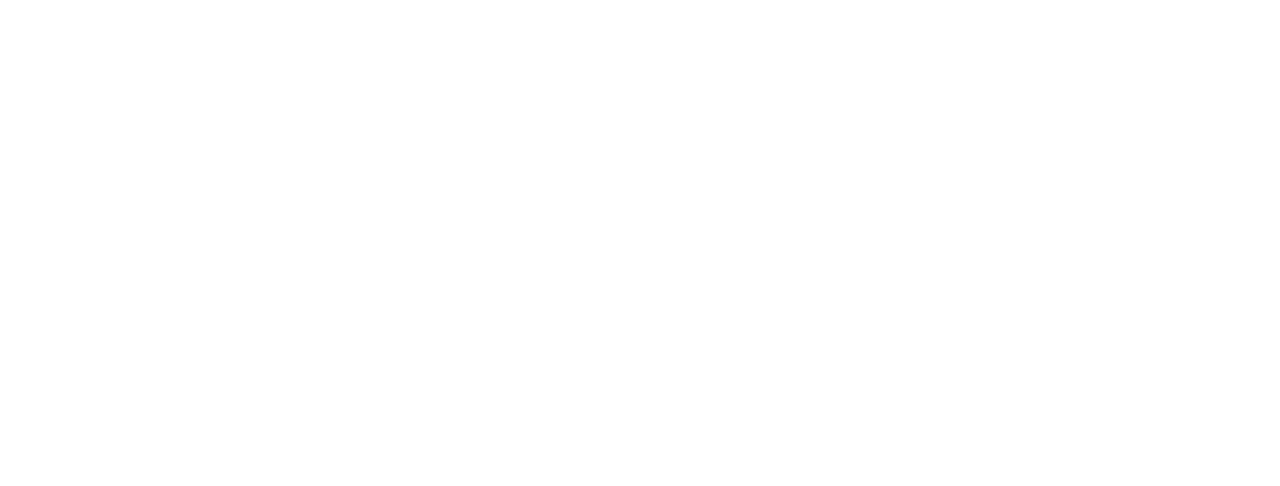
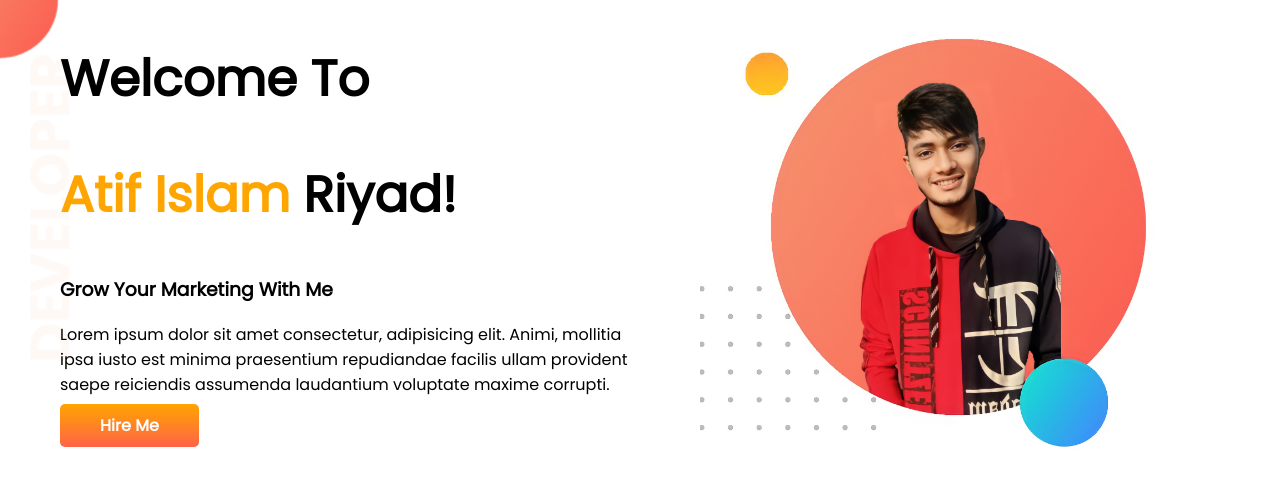
Before and after one commit to WebRiaz176/developer-protfolio-riyad, a plain HTML site: page index.html in a window 1280 px wide. Drawn offline with Linux system fonts and the light colour scheme.

Commit message:
top banner added

```diff
--- a/index.html
+++ b/index.html
@@ -4,10 +4,25 @@
     <meta charset="UTF-8">
     <meta http-equiv="X-UA-Compatible" content="IE=edge">
     <meta name="viewport" content="width=device-width, initial-scale=1.0">
+    <title>Riyad's World</title>
+    <link rel="preconnect" href="https://fonts.googleapis.com">
+    <link rel="preconnect" href="https://fonts.gstatic.com" crossorigin>
+    <link href="https://fonts.googleapis.com/css2?family=Poppins&display=swap" rel="stylesheet">
     <link rel="stylesheet" href="style.css">
-    <title>Protfolio By Riyad</title>
 </head>
 <body>
+    <section class="top-bnr">
+        <div class="half-width">
+            <h1>Welcome To</h1>
+            <h1><span class="name-clr">Atif Islam</span> Riyad!</h1>
+            <h3>Grow Your Marketing With Me</h3>
+            <p>Lorem ipsum dolor sit amet consectetur, adipisicing elit. Animi, mollitia ipsa iusto est minima praesentium repudiandae facilis ullam provident saepe reiciendis assumenda laudantium voluptate maxime corrupti. </p>
+            <a class="btn-1" target="_blank" href="https://www.linkedin.com/in/atif-islam-riyad-3608601b5">Hire Me</a>
 
+        </div>
+       <div class="half-width">
+        <img src="image/1656946533487.jpg" alt="">
+       </div>
+    </section>
 </body>
 </html>
--- a/style.css
+++ b/style.css
@@ -0,0 +1,41 @@
+body{
+    font-family: 'Poppins', sans-serif;
+    margin: 0;
+}
+
+
+.top-bnr{
+    background-image: url(image/top-banner.png);
+    background-repeat: no-repeat;
+}
+
+
+h1{
+    font-size: 50px;
+}
+
+.name-clr{
+    color: orange;
+}
+
+section{
+    display: flex;
+}
+.half-width{
+    width: 50%;
+    padding-left: 60px;
+}
+
+.btn-1{
+    text-decoration: none;
+    background-image: linear-gradient(orange, tomato);
+    color: white;
+    border-radius: 5px;
+    padding: 10px 40px;
+    font-weight: 700;
+}
+
+
+.half-width img{
+    width: 80%;
+}
```
Also changed, not shown: image/1656946533487.jpg (added), image/dream-bg.png (added), image/exp-bg.png (added), image/jhankar.png (added), image/jhankar2.png (added), image/my-bg.png (added), image/my-bg2.png (added), image/top-banner.png (added).
